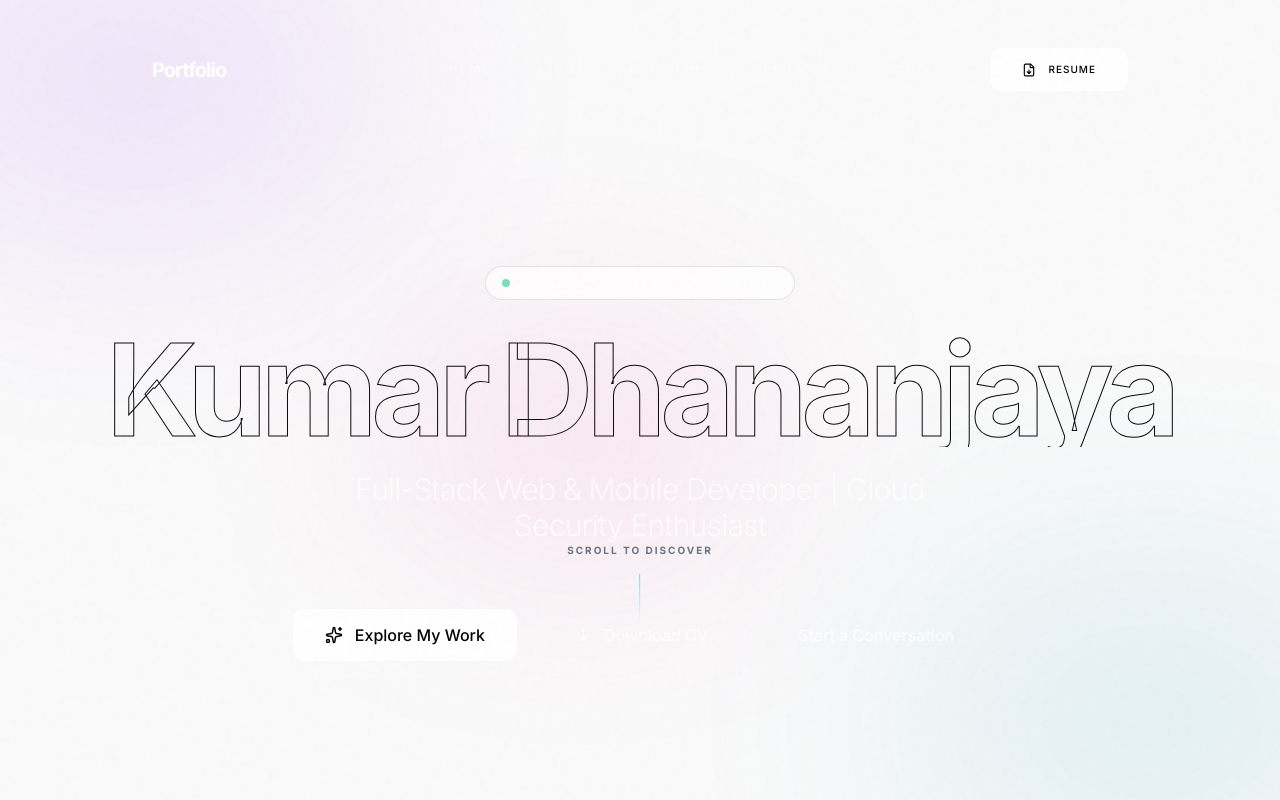
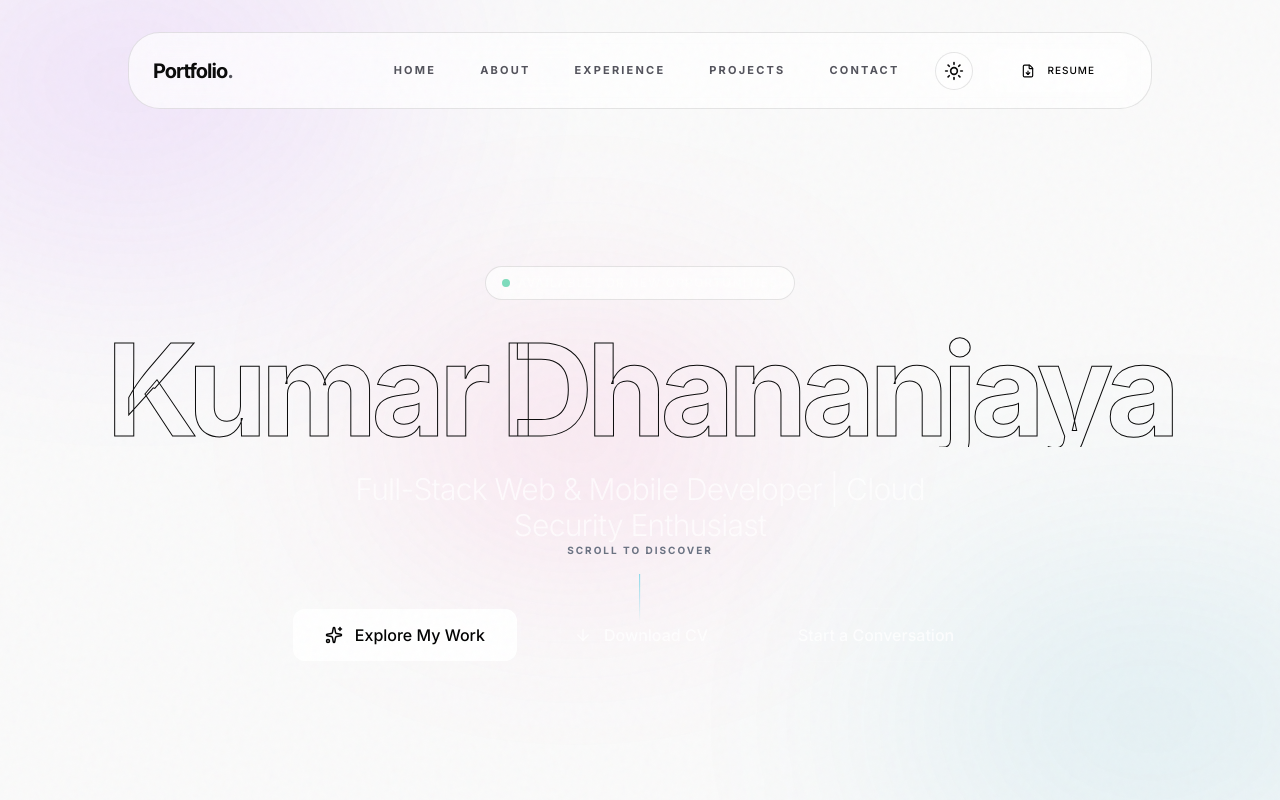
Before and after one commit to KumarDhananjaya/portfolio-new, a Next.js app: page / in a window 1280 px wide. Shown: the top 800 px of the page. Built offline with nearby package versions, Linux system fonts and the light colour scheme.

Commit message:
feat: add theme toggle to Header and use semantic color classes

```diff
--- a/components/Header.tsx
+++ b/components/Header.tsx
@@ -5,6 +5,7 @@ import { motion, AnimatePresence } from 'framer-motion';
 import { Menu, X, FileDown } from 'lucide-react';
 import { PERSONAL_INFO } from '@/lib/constants';
 import { Button } from '@/components/ui/Button';
+import { ThemeToggle } from '@/components/ui/ThemeToggle';
 
 const navItems = [
     { name: 'Home', href: '#home' },
@@ -43,7 +44,7 @@ export const Header: React.FC = () => {
             animate={{ y: 0, x: '-50%', opacity: 1 }}
             transition={{ duration: 1, ease: [0.16, 1, 0.3, 1] }}
         >
-            <nav className={`relative flex items-center justify-between px-6 py-4 rounded-[2rem] transition-all duration-700 ${isScrolled ? 'glass-dark shadow-2xl' : 'glass-dark/20'
+            <nav className={`relative flex items-center justify-between px-6 py-4 rounded-[2rem] transition-all duration-700 ${isScrolled ? 'glass-dark shadow-2xl' : 'glass'
                 }`}>
                 {/* Logo */}
                 <motion.a
@@ -52,9 +53,9 @@ export const Header: React.FC = () => {
                         e.preventDefault();
                         scrollToSection('#home');
                     }}
-                    className="text-xl font-bold tracking-tighter text-white hover:text-purple-400 transition-colors duration-300"
+                    className="text-xl font-bold tracking-tighter text-foreground hover:text-accent transition-colors duration-300"
                 >
-                    Portfolio<span className="text-white/20">.</span>
+                    Portfolio<span className="text-muted">.</span>
                 </motion.a>
 
                 <div className="hidden md:flex items-center gap-4">
@@ -63,13 +64,15 @@ export const Header: React.FC = () => {
                             <li key={item.name}>
                                 <button
                                     onClick={() => scrollToSection(item.href)}
-                                    className="px-5 py-2 text-[11px] font-bold uppercase tracking-[0.2em] text-white/40 hover:text-white transition-all duration-300 rounded-full hover:bg-white/5"
+                                    className="px-5 py-2 text-[11px] font-bold uppercase tracking-[0.2em] text-muted hover:text-foreground transition-all duration-300 rounded-full hover:bg-foreground/5"
                                 >
                                     {item.name}
                                 </button>
                             </li>
                         ))}
                     </ul>
+                    <div className="flex items-center gap-4">
+                        <ThemeToggle />
                         <Button
                             variant="primary"
                             href={PERSONAL_INFO.resume}
@@ -80,14 +83,18 @@ export const Header: React.FC = () => {
                             Resume
                         </Button>
                     </div>
+                </div>
 
                 {/* Mobile Trigger */}
+                <div className="flex items-center gap-4 md:hidden">
+                    <ThemeToggle />
                     <button
-                    className="md:hidden glass p-3 rounded-2xl text-white/60 hover:text-white"
+                        className="glass p-3 rounded-2xl text-muted hover:text-foreground"
                         onClick={() => setIsMobileMenuOpen(!isMobileMenuOpen)}
                     >
                         {isMobileMenuOpen ? <X size={20} /> : <Menu size={20} />}
                     </button>
+                </div>
 
                 {/* Mobile Menu Overlay */}
                 <AnimatePresence>
@@ -102,7 +109,7 @@ export const Header: React.FC = () => {
                                 <button
                                     key={item.name}
                                     onClick={() => scrollToSection(item.href)}
-                                    className="w-full py-4 text-sm font-bold uppercase tracking-widest text-white/60 hover:text-white hover:bg-white/5 rounded-2xl transition-all"
+                                    className="w-full py-4 text-sm font-bold uppercase tracking-widest text-muted hover:text-foreground hover:bg-foreground/5 rounded-2xl transition-all"
                                 >
                                     {item.name}
                                 </button>
```
Lines whose indentation alone changed are shown as unchanged.
